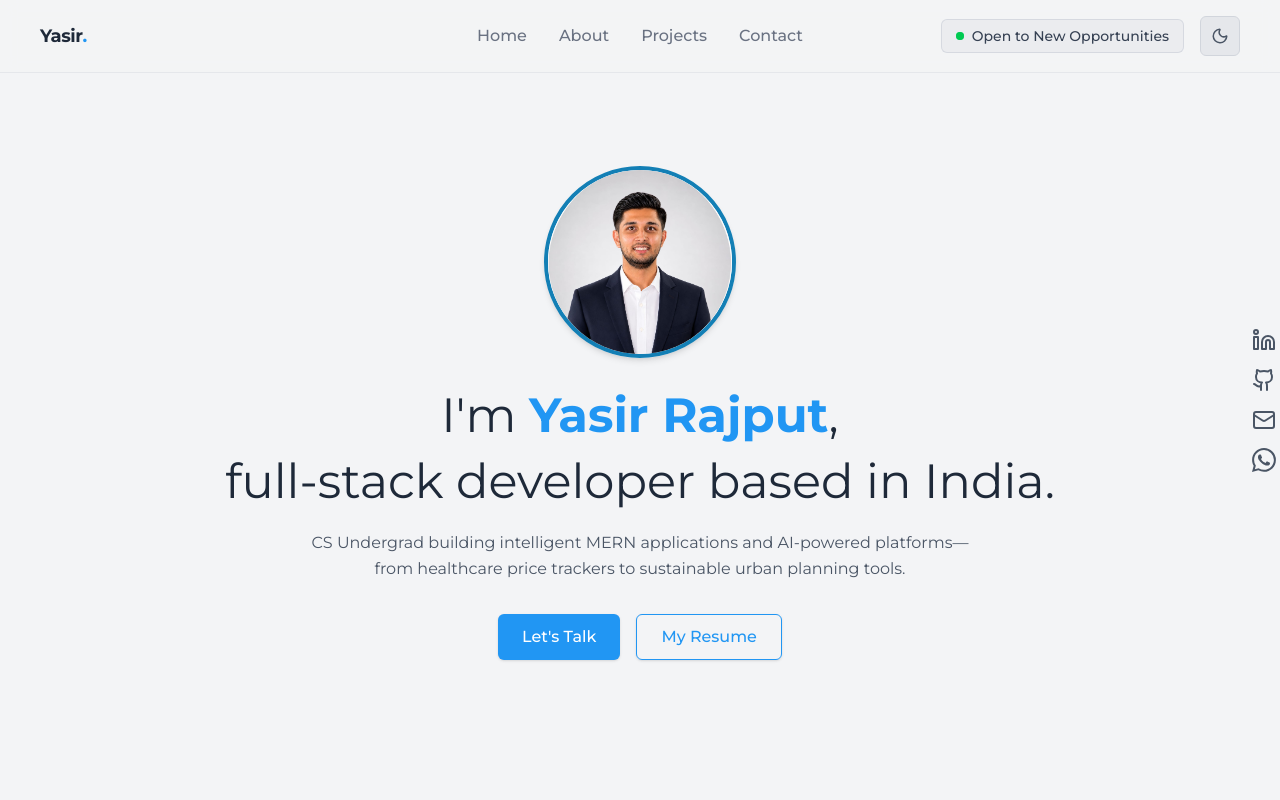
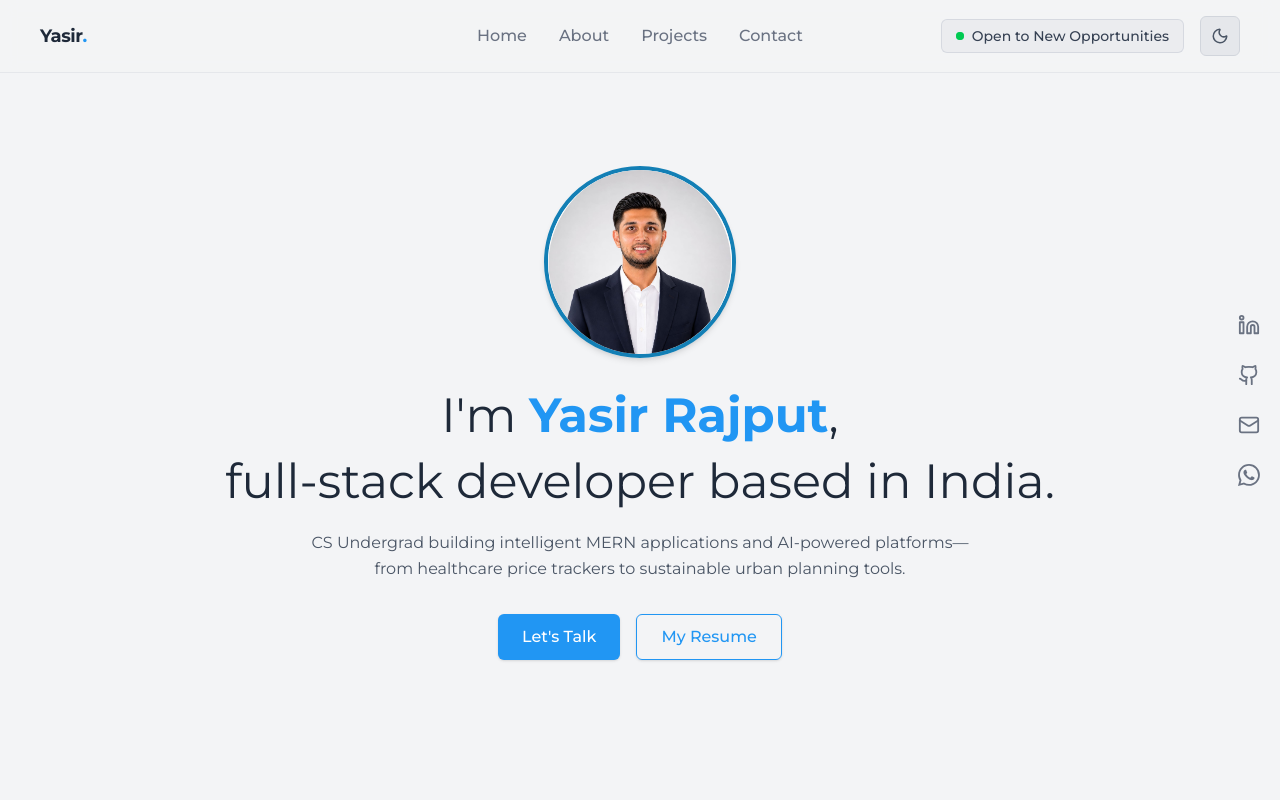
Before and after one commit to yasirrajput4/portfolio, a React (Vite) app: page / in a window 1280 px wide. Shown: the top 800 px of the page. Built offline with nearby package versions, Linux system fonts and the light colour scheme.

Commit message:
feat(socials): optimize floating sidebar layout and fix link targets

```diff
--- a/src/components/Socials.jsx
+++ b/src/components/Socials.jsx
@@ -3,45 +3,45 @@ import { BsWhatsapp } from "react-icons/bs";
 
 const Socials = () => {
   return (
-    <div className="fixed top-1/2 right-1 transform -translate-y-1/2 flex flex-col gap-4 z-50 hidden md:flex">
+    /* Changed right-1 to right-4 to prevent scrollbar overlapping and give clean breathing space */
+    <div className="fixed top-1/2 right-4 transform -translate-y-1/2 flex flex-col gap-5 z-50 hidden md:flex">
       <a
         href="https://www.linkedin.com/in/yasirrajput"
         target="_blank"
         rel="noopener noreferrer"
-        className="text-gray-600 dark:text-gray-400 hover:text-blue-500 transition"
+        className="text-gray-500 dark:text-gray-400 hover:text-[rgb(33,150,243)] dark:hover:text-[rgb(33,150,243)] hover:scale-115 transition-all duration-200 inline-block p-1"
         aria-label="Visit Yasir's LinkedIn profile"
       >
-        <Linkedin size={24} />
+        <Linkedin size={22} />
       </a>
 
       <a
         href="https://github.com/yasirrajput4"
         target="_blank"
         rel="noopener noreferrer"
-        className="text-gray-600 dark:text-gray-400 hover:text-blue-500 transition"
+        className="text-gray-500 dark:text-gray-400 hover:text-[rgb(33,150,243)] dark:hover:text-[rgb(33,150,243)] hover:scale-115 transition-all duration-200 inline-block p-1"
         aria-label="Visit Yasir's GitHub profile"
       >
-        <Github size={24} />
+        <Github size={22} />
       </a>
 
+      {/* Removed target="_blank" to prevent opening annoying blank browser tabs */}
       <a
         href="mailto:rajputyasir2005@gmail.com"
-        target="_blank"
-        rel="noopener noreferrer"
-        className="text-gray-600 dark:text-gray-400 hover:text-blue-500 transition"
+        className="text-gray-500 dark:text-gray-400 hover:text-[rgb(33,150,243)] dark:hover:text-[rgb(33,150,243)] hover:scale-115 transition-all duration-200 inline-block p-1"
         aria-label="Send an email to Yasir"
       >
-        <Mail size={24} />
+        <Mail size={22} />
       </a>
 
       <a
         href="https://wa.me/919898194502"
         target="_blank"
         rel="noopener noreferrer"
-        className="text-gray-600 dark:text-gray-400 hover:text-blue-500 transition"
+        className="text-gray-500 dark:text-gray-400 hover:text-[#25D366] dark:hover:text-[#25D366] hover:scale-115 transition-all duration-200 inline-block p-1"
         aria-label="Chat with Yasir on WhatsApp"
       >
-        <BsWhatsapp size={24} />
+        <BsWhatsapp size={22} />
       </a>
     </div>
   );
```
